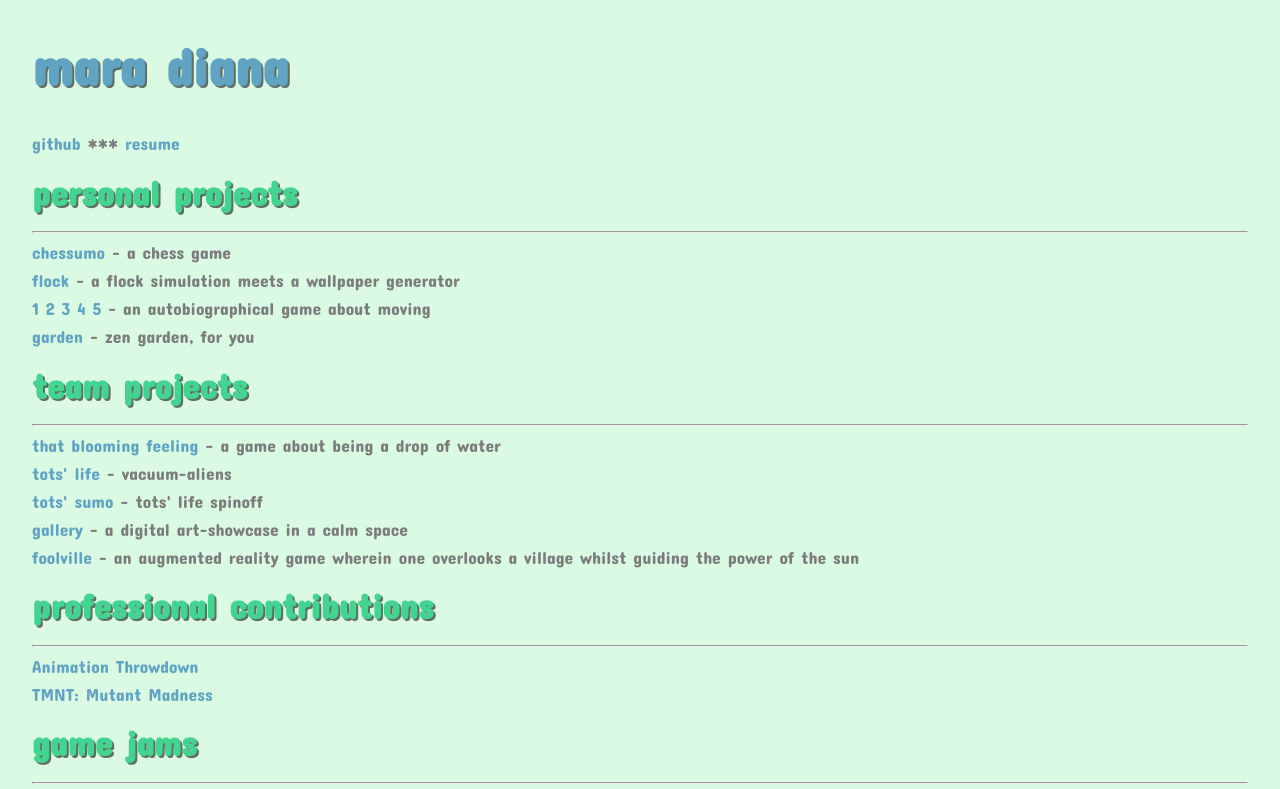
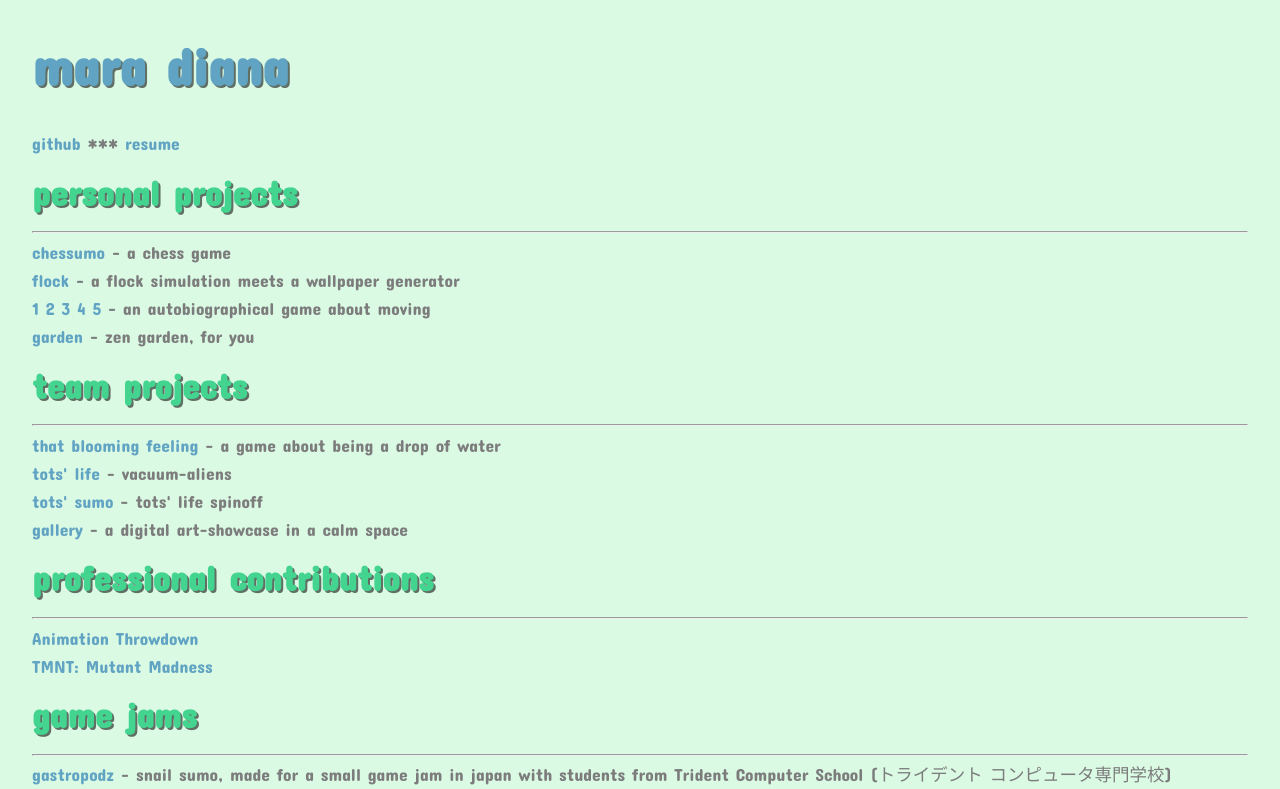
Before and after one commit to campmara/portfolio, a plain HTML site: page index.html in a window 1280 px wide. Shown: the top 789 px of the page. Drawn offline with Linux system fonts and the light colour scheme.

Commit message:
removed foolville reference

```diff
--- a/index.html
+++ b/index.html
@@ -52,9 +52,6 @@
   <p><a href="https://johngroot.itch.io/tots-sumo" target="_blank">tots' sumo</a> - tots' life spinoff</p>
   <p><a href="https://0x131181.itch.io/gallery" target="_blank">gallery</a> - a digital art-showcase in a calm space
   </p>
-  <p><a href="https://play.google.com/store/apps/details?id=com.FoolVille_Inc.FoolVille&hl=en_US"
-      target="_blank">foolville</a> - an augmented reality game wherein one overlooks a village whilst guiding the power
-    of the sun</p>
 
   <h2>professional contributions</h2>
   <hr>
```
